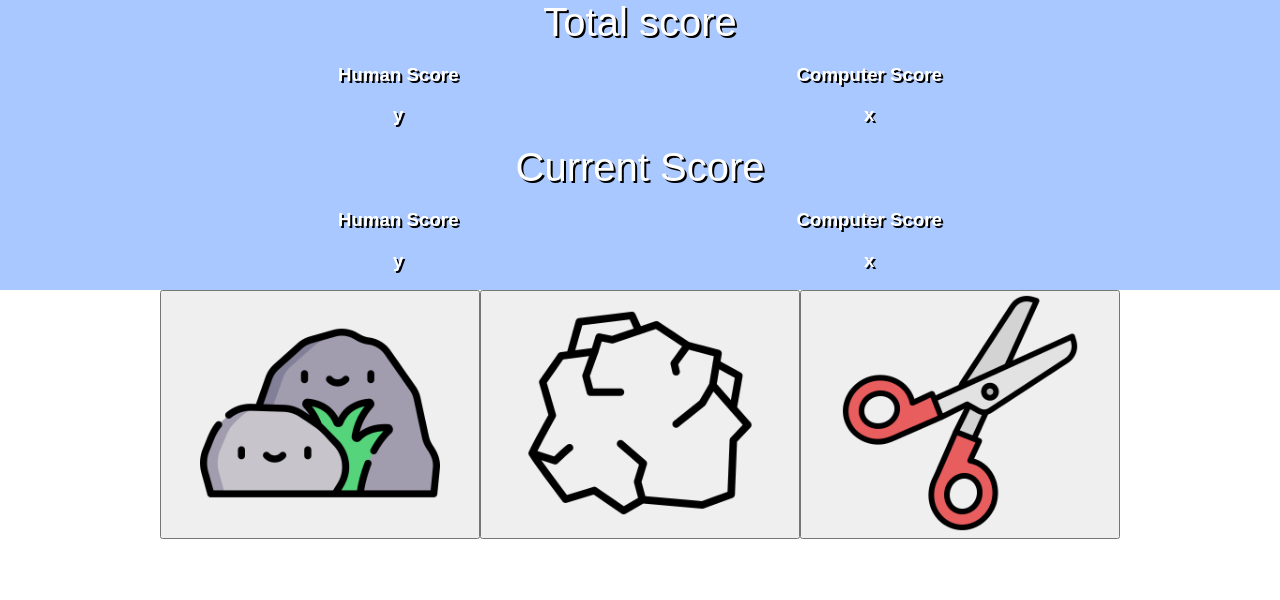
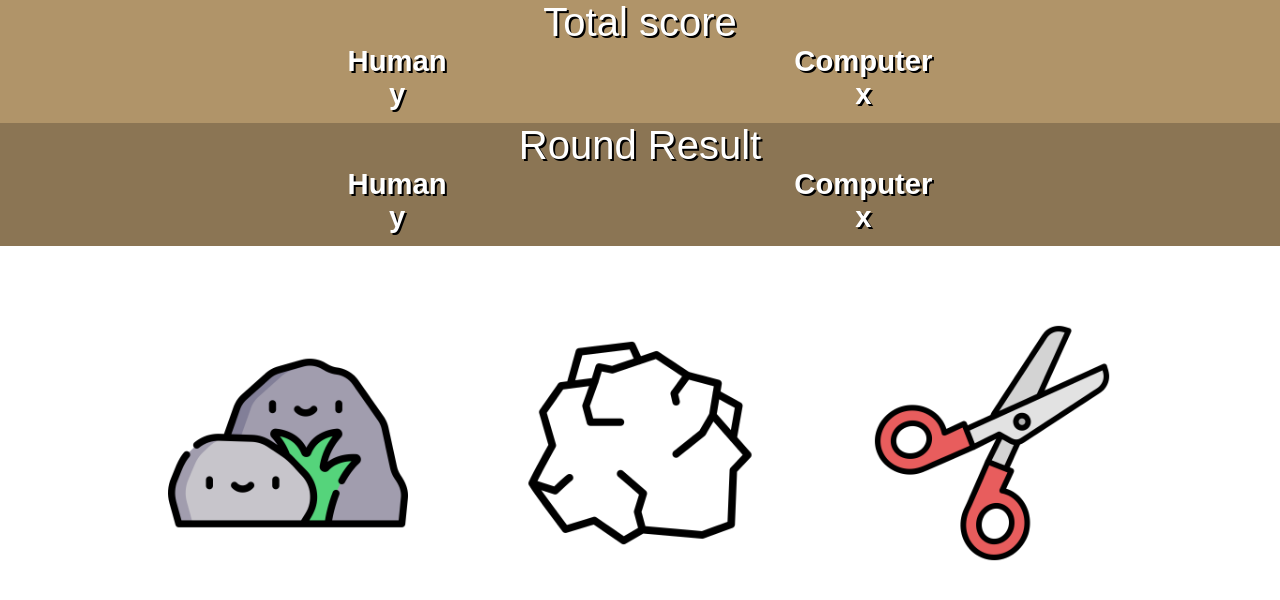
Before and after one commit to haristotle3/the-odin-project-assignments, a plain HTML site: page Foundations/rock-paper-scissor-console/index.html in a window 1280 px wide. Drawn offline with Linux system fonts and the light colour scheme; a web font is replaced by a local one.

Commit message:
Done with all styling.

```diff
--- a/Foundations/rock-paper-scissor-console/index.html
+++ b/Foundations/rock-paper-scissor-console/index.html
@@ -16,42 +16,43 @@
     <script src="script.js"></script>
   </head>
   <body>
-    <div class="final-res">
-      <h1>Message</h1>
-    </div>
 
     <div class="total-score">
       <div class="total-score-heading">Total score</div>
       <div class="total-score-container">
         <div class="human-score">
-          <h3>Human Score</h3>
-          <h3>y</h3>
+          <h3>Human</h3>
+          <h3 class="tsc-human-score">y</h3>
         </div>
         <div class="comp-score">
-          <h3>Computer Score</h3>
-          <h3>x</h3>
+          <h3>Computer</h3>
+          <h3 class="tsc-comp-score">x</h3>
         </div>
       </div>
     </div>
 
     <div class="current-score">
-      <div class="cur-score-heading">Current Score</div>
+      <div class="cur-score-heading">Round Result</div>
       <div class="cur-score-container">
         <div class="human-score">
-          <h3>Human Score</h3>
-          <h3>y</h3>
+          <h3>Human</h3>
+          <h3 class="csc-human-score">y</h3>
         </div>
         <div class="comp-score">
-          <h3>Computer Score</h3>
-          <h3>x</h3>
+          <h3>Computer</h3>
+          <h3 class="csc-human-score">x</h3>
         </div>
       </div>
     </div>
 
     <div class="choices-container">
-      <button><img src="images/rock.png" /></button>
-      <button><img src="images/paper.png" /></button>
-      <button><img src="images/scissor.png" /></button>
+      <button class="rock"><img src="images/rock.png" /></button>
+      <button class="paper"><img src="images/paper.png" /></button>
+      <button class="scissor"><img src="images/scissor.png" /></button>
+    </div>
+
+    <div class="final-res">
+      <h1>Message</h1>
     </div>
   </body>
 </html>
--- a/Foundations/rock-paper-scissor-console/styles.css
+++ b/Foundations/rock-paper-scissor-console/styles.css
@@ -9,8 +9,74 @@ body {
   padding: 0;
 }
 
+.total-score,
+.current-score {
+  padding: 0;
+  margin: 0;
+  padding-bottom: 12px;
+  display: flex;
+  flex-direction: column;
+
+  text-align: center;
+  text-shadow: 2px 2px 0 black;
+  color: white;
+}
+
+.total-score {
+  background-color: #b09469;
+}
+
+.current-score {
+  background-color: #8b7554;
+}
+
+.total-score-heading,
+.cur-score-heading {
+  padding: 0;
+  margin: 0;
+  font-size: 40px;
+}
+
+.total-score-container,
+.cur-score-container {
+  display: flex;
+  justify-content: space-evenly;
+  align-items: center;
+  padding: 0;
+  margin: 0;
+
+  font-size: 25px;
+}
+
+.human-score h3, .comp-score h3{
+  padding: 0;
+  margin: 0;
+}
+
+.choices-container {
+  display: flex;
+  justify-content: center;
+
+  margin: auto auto;
+  gap: 100px;
+}
+
+.choices-container button {
+  height: auto;
+  width: auto;
+
+  background-color: white;
+  border: none;
+}
+
+.choices-container button img {
+  height: auto;
+  width: 240px;
+}
+
 .final-res {
-  display: none;
+  visibility: hidden;
+  margin-top: auto;
   text-align: center;
   text-shadow: 2px 2px 0 black;
   color: white;
@@ -18,39 +84,3 @@ body {
   /* background-color: rgb(255, 63, 63);
     background-color: rgb(57, 255, 110); */
 }
-
-.total-score, .current-score {
-  display: flex;
-  flex-direction: column;
-
-  background-color: rgb(169, 200, 255);
-
-  text-align: center;
-  text-shadow: 2px 2px 0 black;
-  color: white;
-}
-
-.total-score-heading, .cur-score-heading {
-  font-size: 40px;
-}
-
-.total-score-container, .cur-score-container {
-    display: flex;
-    justify-content: space-evenly;
-    align-items: center;
-}
-
-.choices-container {
-    display: flex;
-    justify-content: center;
-}
-
-.choices-container button {
-    height: auto;
-    width: 25%;
-}
-
-.choices-container button img {
-    height: auto;
-    width: 240px;
-}
```
